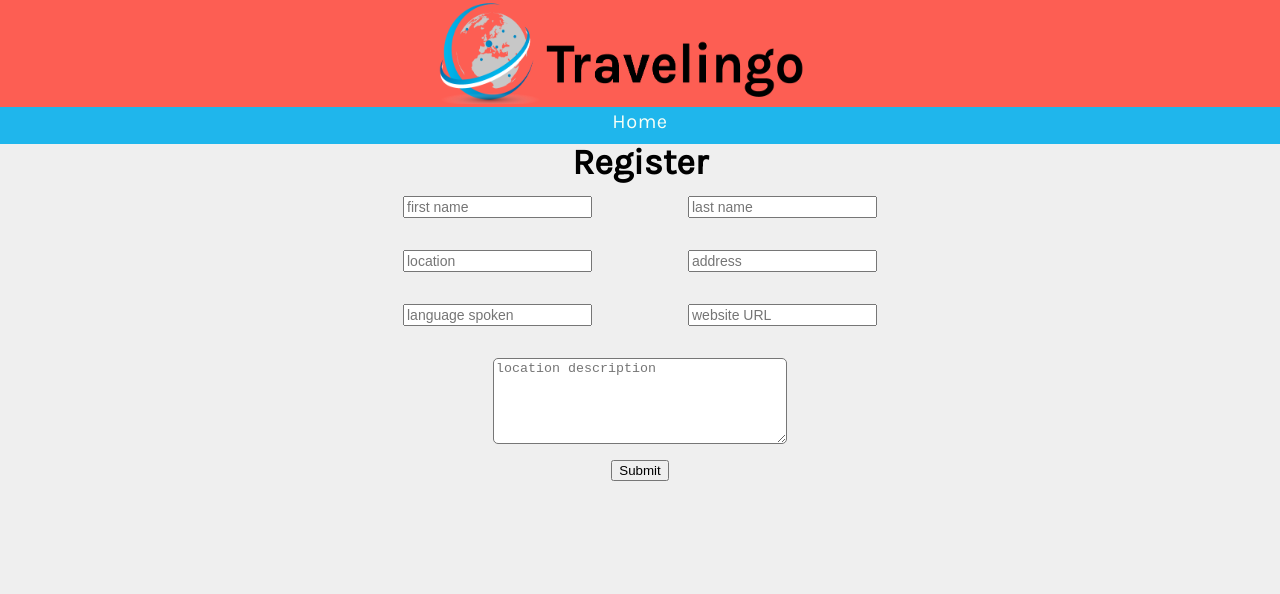
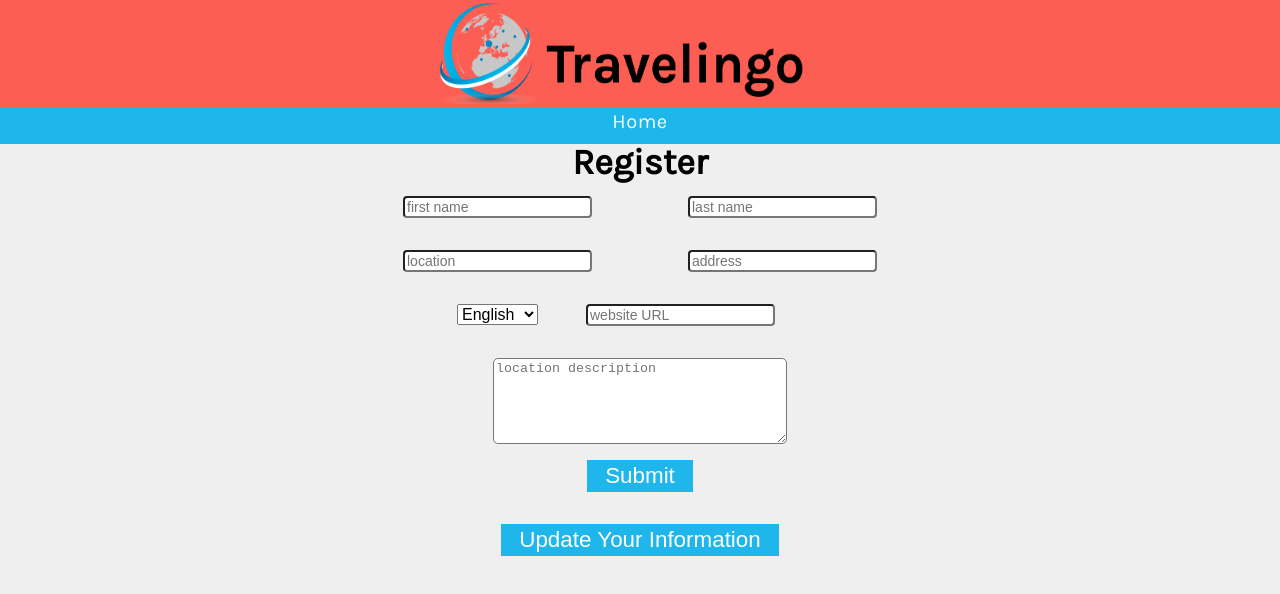
Before and after one commit to AllanHall/travelingu, a React (Create React App) app: page /register in a window 1280 px wide. Shown: the top 594 px of the page. Built offline with nearby package versions, Linux system fonts and the light colour scheme.

Commit message:
well well well

```diff
--- a/src/index.css
+++ b/src/index.css
@@ -98,6 +98,7 @@ body {
   flex-direction: column;
   justify-content: center;
   align-items: center;
+  margin-bottom: 2rem;
 }
 
 .inputField {
@@ -105,6 +106,11 @@ body {
   margin-left: 3rem;
   margin-right: 3rem;
   font-size: 14px;
+  border-radius: 4px;
+}
+
+.select {
+  font-size: 16px;
 }
 
 .textArea {
@@ -114,3 +120,60 @@ body {
   margin-bottom: 1rem;
   margin-top: 1rem;
 }
+
+.submitButton {
+  margin: 1rem;
+}
+
+/* Form Buttons */
+
+.div {
+  height: 100%;
+}
+.div {
+  text-align: center;
+}
+.div:before {
+  content: '';
+  height: 100%;
+  display: inline-block;
+  vertical-align: middle;
+}
+.updateButton {
+  background: #1fb6ec;
+  color: #fff;
+  border: none;
+  position: relative;
+  height: 32px;
+  font-size: 1.4em;
+  padding: 0 0.8em;
+  cursor: pointer;
+  transition: 800ms ease all;
+  outline: none;
+}
+.updateButton:hover {
+  background: #fff;
+  color: #1fb6ec;
+}
+.updateButton:before,
+.updateButton:after {
+  content: '';
+  position: absolute;
+  top: 0;
+  right: 0;
+  height: 2px;
+  width: 0;
+  background: #1fb6ec;
+  transition: 400ms ease all;
+}
+.updateButton:after {
+  right: inherit;
+  top: inherit;
+  left: 0;
+  bottom: 0;
+}
+.updateButton:hover:before,
+.updateButton:hover:after {
+  width: 100%;
+  transition: 1200ms ease all;
+}
--- a/src/pages/Register.jsx
+++ b/src/pages/Register.jsx
@@ -26,11 +26,13 @@ export default function Register() {
           <input className="inputField" type="text" placeholder="address" />
         </div>
         <div>
-          <input
-            className="inputField"
-            type="text"
-            placeholder="language spoken"
-          />
+          <select className="select">
+            <option>English</option>
+            <option>Spanish</option>
+            <option>French</option>
+            <option>German</option>
+            <option>Chinese</option>
+          </select>
           <input className="inputField" type="text" placeholder="website URL" />
         </div>
         <textarea
@@ -38,8 +40,13 @@ export default function Register() {
           type="text"
           placeholder="location description"
         />
-        <button>Submit</button>
+        <div className="div">
+          <button className="updateButton">Submit</button>
+        </div>
       </form>
+      <div className="div">
+        <button className="updateButton">Update Your Information</button>
+      </div>
     </>
   )
 }
```
